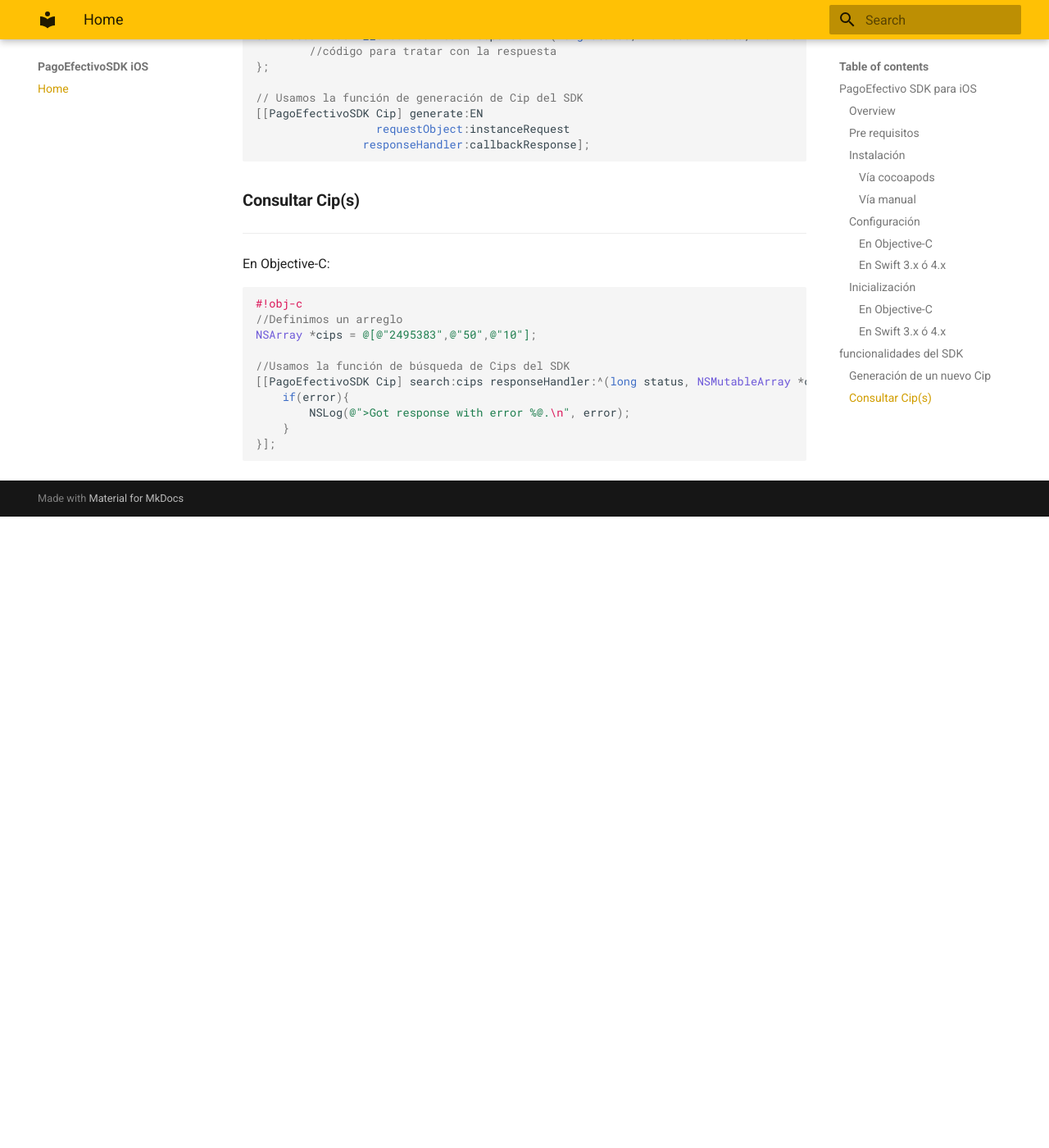
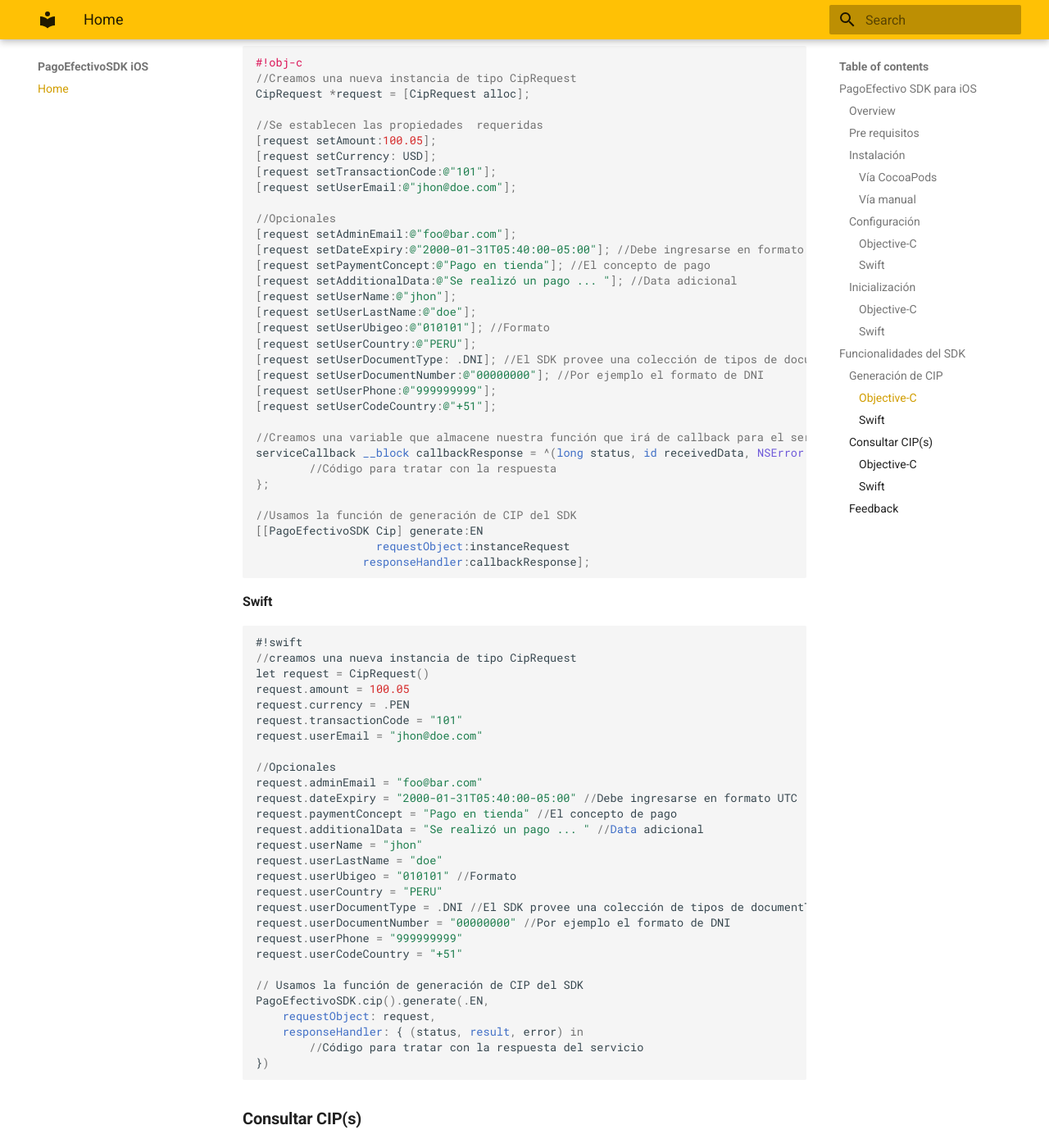
Before and after one commit to PagoEfectivo/sdk-pe-ios-documentation, an MkDocs documentation site: the page built from docs/index.md, in a window 1280 px wide and 1400 px high, scrolled down 3892 px. Shown: the whole window at 82% size. Built offline with MkDocs 1.6.1 and Material for MkDocs 9.7.7, drawn with Linux system fonts in a browser that asks for light colours; before the commit the page ends 4522 px from its top, so only the background shows below that; some of the changed text lies outside the part shown.

Commit message:
docs(SDK): Generación y búsqueda de Cip, y sección feedback
- Se agrega logo
- Se actualiza los ejemplos de la generación de Cips
- Se agrega ejemplos de la búsqueda de Cips
- Se agrega sección feedback de la documentación

````diff
--- a/docs/index.md
+++ b/docs/index.md
@@ -1,30 +1,29 @@
 ## **PagoEfectivo SDK para iOS**
 ----
 
-[Image here]
+![PagoEfectivoSDK para iOS](../assets/logo.png)
 
 ### **Overview**
 ----
 
-_PagoEfectivoSDK_ le permitirá implementar de forma sencilla y rápida realizar transacciones online a través de la plataforma de _PagoEfectivo_ en dispositivos iPhone.
+**PagoEfectivoSDK** le permitirá implementar de forma rápida y sencilla las funcionalidades que ofrece para realizar transacciones online a través de la plataforma de PagoEfectivo para iOS.
 
-En el siguiente manual encontrará todo lo necesario para poder empezar la implementación del SDK, así como la forma correcta de implementar sus principales funciones tales como *Generar un Cip*, *Listar Cips*, etc.
+En el siguiente manual encontrará todo lo necesario para poder realizar la implementación del SDK, así como la forma correcta de implementar sus principales funciones tales como **Generar un CIP** y **Listar CIPs**.
 
 ### **Pre requisitos**
 ----
-* [Xcode 8 u 9](https://developer.apple.com/xcode/)
+* [Xcode 8+](https://developer.apple.com/xcode/)
 * iOS 10+
 
 ### **Instalación**
 ----
-Es recomendable usar _CocoaPods_ para instalar el SDK:
+Es recomendable usar **CocoaPods** para instalar el SDK:
 
-#### **Vía cocoapods**
-Es necesario tener instalado el gestor de paquetería, para ello debes ir a  [la página web de cocoapods](https://cocoapods.org/)
-y así continuar con los pasos abajo.
+#### **Vía CocoaPods**
+Es necesario tener instalado el gestor de paquetería, para ello debes ir a  [la página web de cocoapods](https://cocoapods.org/), instalar CocoaPods y luego puedes continuar con los siguientes pasos.
 
 **Paso 1:**
-Vía terminal, ubicarse a la carpeta del proyecto, donde se encuentra el archivo de extensión **.xcodeproj**
+Vía terminal, ubicarse en la carpeta del proyecto, donde se encuentra el archivo de extensión **.xcodeproj**
 
 **Paso 2:**
 Una vez ubicado en la carpeta del proyecto, ejecutar el siguiente comando:
@@ -48,19 +47,20 @@ $ open yourProject.xcworkspace
 
 #### **Vía manual**
 **Paso 1:**
-Se debe descargar el [**archivo.framework**](https://goo.gl/)
+Descargar el archivo [**PagoEfectivoSDK.framework**](https://goo.gl/)
 
 **Paso 2:**
 Abrir tu proyecto con Xcode y agregar el archivo a las secciones **Embedded Binaries** en el target principal de tu proyecto
 
-Aqui un ejemplo de cómo debe agregarse de forma manual:
+Aquí te dejamos un ejemplo de cómo debe agregarse de forma manual:
 ![ejemplo forma manual](../assets/forma-manual.gif)
 
 ### **Configuración**
 ----
-Para poder hacer uso del SDK es necesario configurar nuestro proyecto según el lenguaje
+Para poder hacer uso del SDK es necesario configurar nuestro proyecto según el lenguaje.
+A continuación te mostramos como hacerlo con Objective-C o Swift:
 
-#### En Objective-C
+#### Objective-C
 Para hacer uso de los métodos del SDK de PagoEfectivo bajo un proyecto en **Objective-C**,
 debes importar el módulo de PagoEfectivoSDK en el archivo **AppDelegate.m** del proyecto:
 
@@ -69,9 +69,9 @@ debes importar el módulo de PagoEfectivoSDK en el archivo **AppDelegate.m** del
 #import <PagoEfectivoSDK/PagoEfectivoSDK.h>
 ```
 
-#### En Swift 3.x ó 4.x
+#### Swift
 
-Crear el archivo **_MyProject_-Brigding-Header.h**, y establecer la ruta de este en la directiva **Objective-C Bridging Header** que se encuentra en la sección **Build Settings** en el _target_ principal del proyecto.
+Crear el archivo **_MyProject_-Brigding-Header.h**, y establecer la ruta de este archivo en la directiva **Objective-C Bridging Header** que se encuentra en la sección **Build Settings** en el _target_ principal del proyecto.
 
 **Paso 1:**
 En el archivo **_MyProject_-Brigding-Header.h** agregar lo siguiente:
@@ -110,7 +109,7 @@ Se debe agregar el siguiente código en el método **application** que se encuen
                   serviceId: MY_SERVICE_ID ];
 ```
 
-#### En Swift 3.x ó 4.x
+#### Swift
 Se debe agregar el siguiente código en el método **application** que se encuentra en el archivo **AppDelegate.swift**:
 ```
 #!swift
@@ -119,48 +118,118 @@ PagoEfectivoSDK.config("MY_SECRET_KEY",
     serviceId: MY_SERVICE_ID)
 ```
 
-## **funcionalidades del SDK**
+## **Funcionalidades del SDK**
+----
+El SDK provee las siguientes funcionalidades:
+
+
+### **Generación de CIP**
 ----
 
-### **Generación de un nuevo Cip**
-----
-
-En Objective-C:
+#### Objective-C
 ```
 #!obj-c
-//Se crea una nueva instancia de tipo CipRequest
-CipRequest *instanceRequest = [CipRequest alloc];
+//Creamos una nueva instancia de tipo CipRequest
+CipRequest *request = [CipRequest alloc];
 
 //Se establecen las propiedades  requeridas
-[instanceRequest setAmount:100.05];
-[instanceRequest setCurrency: USD];
-[instanceRequest setTransactionCode:@"101"];
-[instanceRequest setUserEmail:@"demo@demo.com"];
+[request setAmount:100.05];
+[request setCurrency: USD];
+[request setTransactionCode:@"101"];
+[request setUserEmail:@"jhon@doe.com"];
 
-// Creamos una variable que almacene nuestra función que irá de callback para el servicio
+//Opcionales
+[request setAdminEmail:@"foo@bar.com"];
+[request setDateExpiry:@"2000-01-31T05:40:00-05:00"]; //Debe ingresarse en formato UTC
+[request setPaymentConcept:@"Pago en tienda"]; //El concepto de pago
+[request setAdditionalData:@"Se realizó un pago ... "]; //Data adicional
+[request setUserName:@"jhon"];
+[request setUserLastName:@"doe"];
+[request setUserUbigeo:@"010101"]; //Formato
+[request setUserCountry:@"PERU"];
+[request setUserDocumentType: .DNI]; //El SDK provee una colección de tipos de documentType
+[request setUserDocumentNumber:@"00000000"]; //Por ejemplo el formato de DNI
+[request setUserPhone:@"999999999"];
+[request setUserCodeCountry:@"+51"];
+
+//Creamos una variable que almacene nuestra función que irá de callback para el servicio
 serviceCallback __block callbackResponse = ^(long status, id receivedData, NSError *error){
-        //código para tratar con la respuesta
+        //Código para tratar con la respuesta
 };
 
-// Usamos la función de generación de Cip del SDK
+//Usamos la función de generación de CIP del SDK
 [[PagoEfectivoSDK Cip] generate:EN
                   requestObject:instanceRequest
                 responseHandler:callbackResponse];
 ```
 
-### **Consultar Cip(s)**
+#### Swift
+```
+#!swift
+//creamos una nueva instancia de tipo CipRequest
+let request = CipRequest()
+request.amount = 100.05
+request.currency = .PEN
+request.transactionCode = "101"
+request.userEmail = "jhon@doe.com"
+
+//Opcionales
+request.adminEmail = "foo@bar.com"
+request.dateExpiry = "2000-01-31T05:40:00-05:00" //Debe ingresarse en formato UTC
+request.paymentConcept = "Pago en tienda" //El concepto de pago
+request.additionalData = "Se realizó un pago ... " //Data adicional
+request.userName = "jhon"
+request.userLastName = "doe"
+request.userUbigeo = "010101" //Formato
+request.userCountry = "PERU"
+request.userDocumentType = .DNI //El SDK provee una colección de tipos de documentType
+request.userDocumentNumber = "00000000" //Por ejemplo el formato de DNI
+request.userPhone = "999999999"
+request.userCodeCountry = "+51"
+
+// Usamos la función de generación de CIP del SDK
+PagoEfectivoSDK.cip().generate(.EN,
+    requestObject: request,
+    responseHandler: { (status, result, error) in
+        //Código para tratar con la respuesta del servicio
+})
+```
+
+### **Consultar CIP(s)**
 ----
 
-En Objective-C:
+#### Objective-C
 ```
 #!obj-c
 //Definimos un arreglo
 NSArray *cips = @[@"2495383",@"50",@"10"];
 
-//Usamos la función de búsqueda de Cips del SDK
-[[PagoEfectivoSDK Cip] search:cips responseHandler:^(long status, NSMutableArray *cipSearchArray, NSError *error) {
-    if(error){
-        NSLog(@">Got response with error %@.\n", error);
-    }
+//Usamos la función de búsqueda de CIPs del SDK
+[[PagoEfectivoSDK Cip] search:cips
+              responseHandler:^(long status, NSMutableArray *cipSearchArray, NSError *error) {
+     //Código para tratar con la respuesta del servicio
 }];
 ```
+
+
+#### Swift
+```
+#!swift
+//Definimos un arreglo
+let cips:[String] = ["2495383", "50", "10"];
+
+//Usamos la función de búsqueda de CIPs del SDK
+PagoEfectivoSDK.cip().search(cips,
+    responseHandler: { (status, resul, error) in
+        //Código para tratar con la respuesta del servicio
+})
+```
+
+!!! info
+     [La documentación de código](http://google.com) esta disponible para revisar a más detalle las funciones presentadas en esta documentación.
+
+### **Feedback**
+----
+
+En caso existan dudas, consultas o mejoras en la guía, favor de escribir al [correo de feedback](mailto:feedback@pagoefectivo.pe)
+con el asunto **Documentación PagoEfectivoSDK.**
````
Also changed, not shown: other parts of docs/index.md (+3 -4 lines), docs/assets/logo.png (added).
